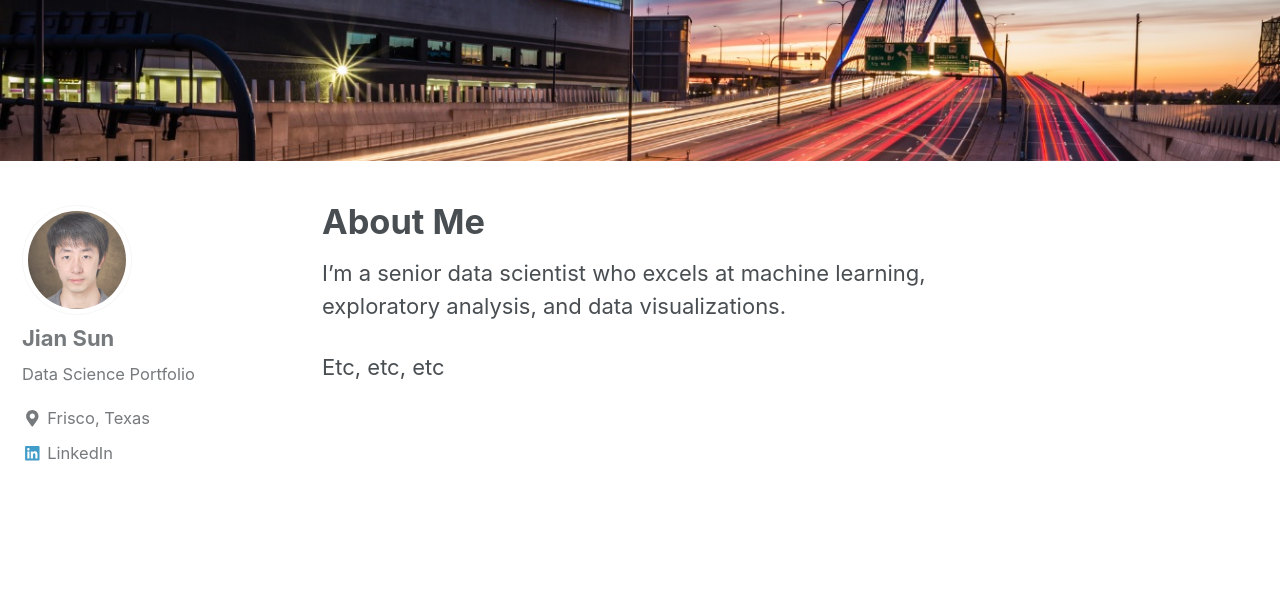
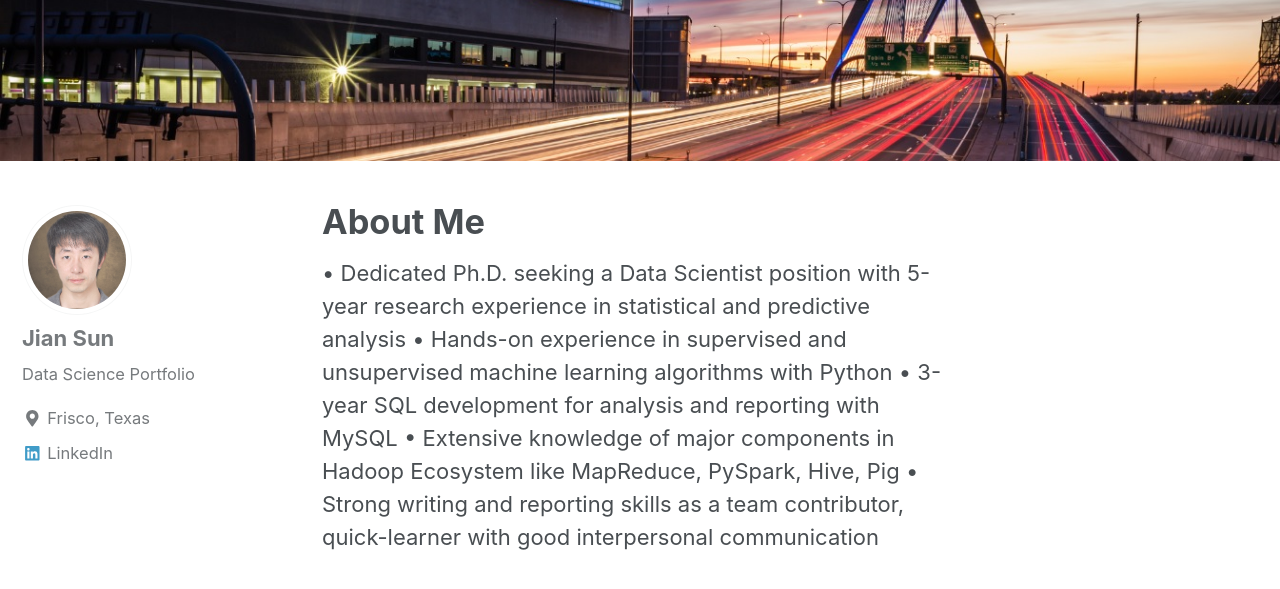
Before and after one commit to jianv/jianv.github.io, a Jekyll site: the page built from _pages/about.md, in a window 1280 px wide and 900 px high, scrolled down 412 px. Shown: the top 589 px of the window. Built offline with Jekyll 4.4.1, drawn with Linux system fonts in a browser that asks for light colours; nearby versions of some CDN libraries.

Commit message:
Update about.md

```diff
--- a/_pages/about.md
+++ b/_pages/about.md
@@ -5,6 +5,8 @@ header:
   image: "/images/zakim.jpg"
 ---
 
-I'm a senior data scientist who excels at machine learning, exploratory analysis, and data visualizations.
-
-Etc, etc, etc
+• Dedicated Ph.D. seeking a Data Scientist position with 5-year research experience in statistical and predictive analysis
+• Hands-on experience in supervised and unsupervised machine learning algorithms with Python
+• 3-year SQL development for analysis and reporting with MySQL
+• Extensive knowledge of major components in Hadoop Ecosystem like MapReduce, PySpark, Hive, Pig
+• Strong writing and reporting skills as a team contributor, quick-learner with good interpersonal communication
```
